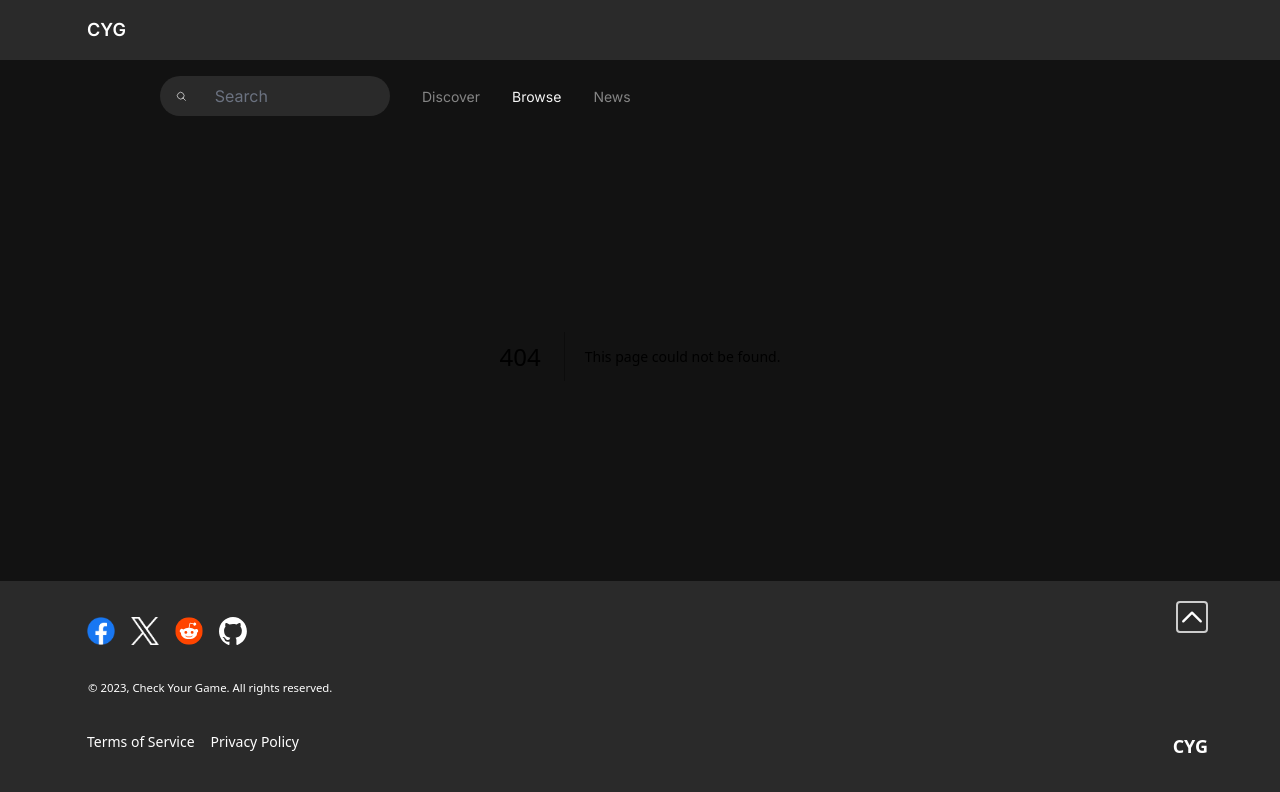
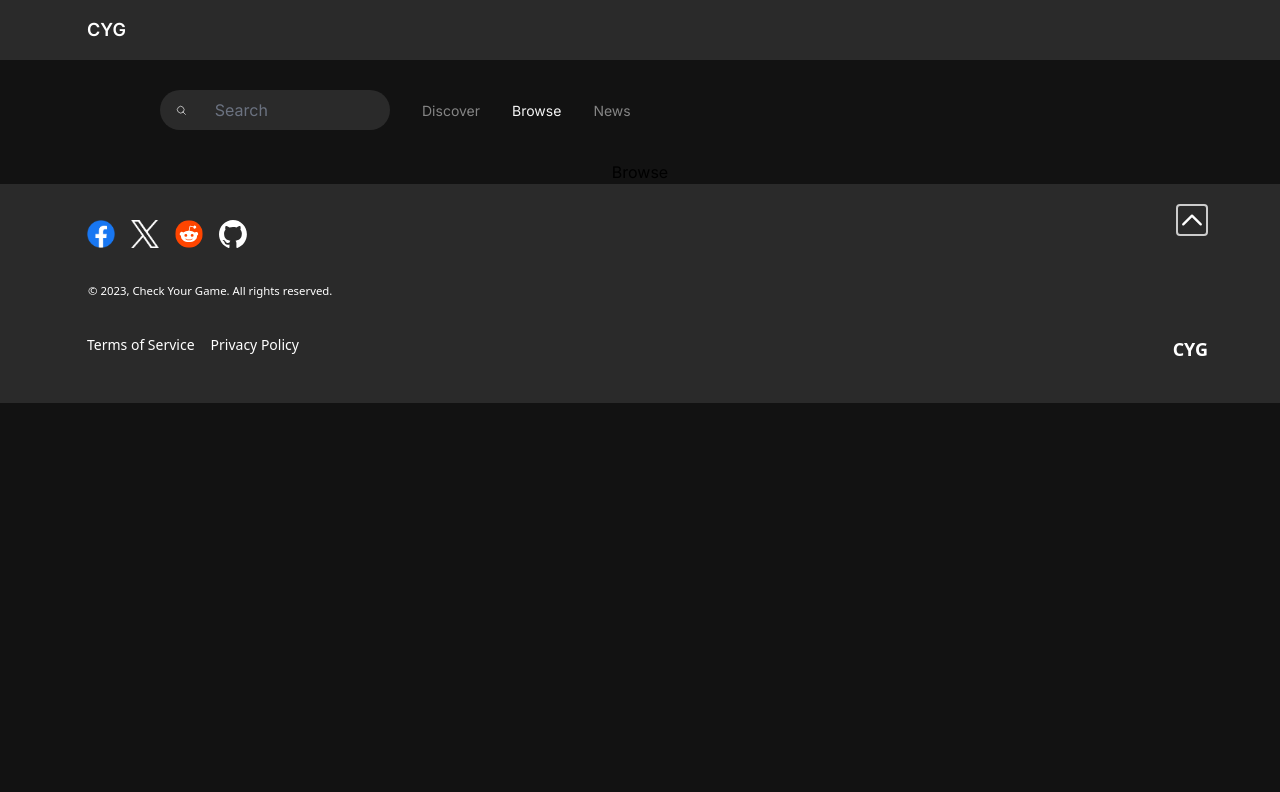
Before and after one commit to asif-munshi/check_your_game, a Next.js app: page /browse in a window 1280 px wide. Before the commit this address had no page. Shown: the top 792 px of the page. Built offline with nearby package versions, Linux system fonts and the light colour scheme.

Commit message:
added_browse_page

```diff
--- /dev/null
+++ b/src/app/browse/page.tsx
@@ -0,0 +1,7 @@
+export default function Browse() {
+  return (
+    <div>
+      <div>Browse</div>
+    </div>
+  );
+}
```
